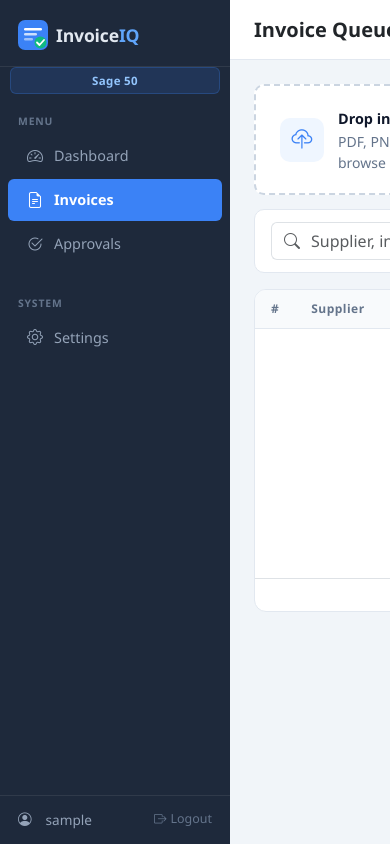
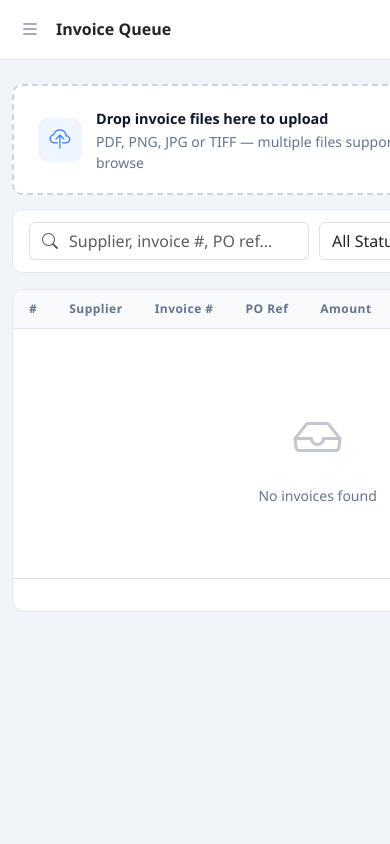
Before and after one commit to Titan-Tim/invoiceiq, a Flask app: page /invoices in a window 390 px wide; the page is wider, and only the part inside the window is pictured. Run offline with Flask 3, Linux system fonts and the light colour scheme; the visitor is signed in with stand-in values (Sample User, id 1); data that the repository does not hold is empty; some libraries are stand-ins or nearby versions.

Commit message:
Make the app usable on mobile: slide-out sidebar, scrollable tables
The sidebar was permanently visible at 230px with no toggle, and
main-content always had a matching margin-left regardless of screen
size, leaving almost no room for content on a phone. Adds a hamburger
toggle below 768px that slides the sidebar in as an overlay instead.
Also wraps every data table in table-responsive so wide tables (7-8
columns) scroll horizontally instead of breaking the page layout.
Fixes a missed "InvoiceIQ" split across <strong> tags in the sidebar
brand that the earlier plain-string rename didn't catch.

Co-Authored-By: Claude Sonnet 4.6 <noreply@anthropic.com>

```diff
--- a/static/css/app.css
+++ b/static/css/app.css
@@ -449,4 +449,45 @@ body { background: var(--body-bg); font-family: 'Segoe UI', system-ui, sans-seri
 
 .match-line { font-size: 0.8rem; padding: 4px 0; border-bottom: 1px solid #f1f5f9; }
 .match-line:last-child { border-bottom: none; }
+
+/* ---- Mobile nav toggle ---- */
+
+#mobile-nav-toggle { display: none; }
+#sidebar-overlay { display: none; }
+
+/* ---- Responsive: collapsible sidebar below 768px ---- */
+
+@media (max-width: 768px) {
+  #sidebar {
+    transform: translateX(-100%);
+    transition: transform 0.2s ease;
+  }
+  #sidebar.open { transform: translateX(0); }
+
+  #main-content { margin-left: 0; }
+
+  #mobile-nav-toggle {
+    display: inline-flex;
+    align-items: center;
+    justify-content: center;
+    width: 36px;
+    height: 36px;
+    border: none;
+    background: transparent;
+    font-size: 1.25rem;
+    color: var(--text-muted);
+  }
+
+  #sidebar-overlay.open {
+    display: block;
+    position: fixed;
+    inset: 0;
+    background: rgba(15, 23, 42, 0.4);
+    z-index: 190;
+  }
+
+  .topbar { padding-left: 12px !important; padding-right: 12px !important; gap: 8px; }
+  .topbar h5 { font-size: 1rem; }
+  .content-body { padding-left: 12px; padding-right: 12px; }
+}
 .discrepancy-item { background: #fff7ed; border-left: 3px solid var(--warning); padding: 6px 10px; border-radius: 0 6px 6px 0; font-size: 0.8rem; margin-bottom: 4px; }
--- a/static/js/app.js
+++ b/static/js/app.js
@@ -1,6 +1,18 @@
 /* ============================================================
    Jasmitan Invoice — Global JS
    ============================================================ */
+
+// ---- Mobile nav ----
+
+function toggleMobileNav() {
+  document.getElementById('sidebar')?.classList.toggle('open');
+  document.getElementById('sidebar-overlay')?.classList.toggle('open');
+}
+
+function closeMobileNav() {
+  document.getElementById('sidebar')?.classList.remove('open');
+  document.getElementById('sidebar-overlay')?.classList.remove('open');
+}
 
 // ---- Toast ----
 
--- a/templates/base.html
+++ b/templates/base.html
@@ -26,7 +26,7 @@
         <circle cx="22.5" cy="22.5" r="6" fill="#10b981"/>
         <polyline points="19,22.5 21.5,25 26,20" stroke="white" stroke-width="1.8" stroke-linecap="round" stroke-linejoin="round" fill="none"/>
       </svg>
-      <span class="brand-text">Invoice<strong>IQ</strong></span>
+      <span class="brand-text">Jasmitan <strong>Invoice</strong></span>
     </div>
     <div class="sidebar-system-badge">{{ finance_system_name }}</div>
     <div class="sidebar-section-label">MENU</div>
@@ -69,10 +69,17 @@
     </div>
   </nav>
 
+  <div id="sidebar-overlay" onclick="closeMobileNav()"></div>
+
   <!-- Main content -->
   <div id="main-content">
     <div class="topbar d-flex align-items-center justify-content-between px-4">
-      <h5 class="mb-0 fw-semibold">{% block page_title %}{% endblock %}</h5>
+      <div class="d-flex align-items-center gap-2">
+        <button id="mobile-nav-toggle" onclick="toggleMobileNav()" aria-label="Open menu">
+          <i class="bi bi-list"></i>
+        </button>
+        <h5 class="mb-0 fw-semibold">{% block page_title %}{% endblock %}</h5>
+      </div>
       <div class="d-flex align-items-center gap-3">
         <button class="btn btn-sm btn-outline-primary" id="btn-poll-email" title="Check email now">
           <i class="bi bi-envelope-arrow-down"></i> Check Email
--- a/templates/dashboard.html
+++ b/templates/dashboard.html
@@ -52,6 +52,7 @@
         <a href="/invoices" class="btn btn-sm btn-link text-decoration-none">View all</a>
       </div>
       <div class="panel-body">
+        <div class="table-responsive">
         <table class="ap-table" id="recent-table">
           <thead>
             <tr>
@@ -66,6 +67,7 @@
             <tr><td colspan="5" class="text-center text-muted py-4">Loading…</td></tr>
           </tbody>
         </table>
+        </div>
       </div>
     </div>
   </div>
--- a/templates/invoice_detail.html
+++ b/templates/invoice_detail.html
@@ -100,6 +100,7 @@
       <!-- Invoice lines -->
       <div class="detail-section">
         <h6>Line Items <span class="badge bg-light text-muted fw-normal ms-1" id="line-count"></span></h6>
+        <div class="table-responsive">
         <table class="ap-table">
           <thead>
             <tr><th>Description</th><th style="width:90px">Code</th>
@@ -109,6 +110,7 @@
           </thead>
           <tbody id="inv-lines"></tbody>
         </table>
+        </div>
         <button class="btn btn-sm btn-outline-secondary d-none" id="btn-add-line">
           <i class="bi bi-plus me-1"></i>Add Line
         </button>
@@ -135,12 +137,14 @@
         </div>
         <div class="mt-3">
           <div class="text-muted small fw-semibold mb-2">PO Lines</div>
+          <div class="table-responsive">
           <table class="ap-table">
             <thead><tr><th>#</th><th>Description</th><th>Code</th>
               <th class="text-end">Qty</th><th class="text-end">Unit Price</th><th class="text-end">Total</th>
             </tr></thead>
             <tbody id="po-lines"></tbody>
           </table>
+          </div>
         </div>
       </div>
 
--- a/templates/invoices.html
+++ b/templates/invoices.html
@@ -45,6 +45,7 @@
 <!-- Invoice table -->
 <div class="panel">
   <div class="panel-body">
+    <div class="table-responsive">
     <table class="ap-table">
       <thead>
         <tr>
@@ -62,6 +63,7 @@
         <tr><td colspan="8" class="text-center py-4 text-muted">Loading…</td></tr>
       </tbody>
     </table>
+    </div>
   </div>
   <div class="d-flex align-items-center justify-content-between px-4 py-3 border-top">
     <span class="text-muted small" id="page-info"></span>
```
